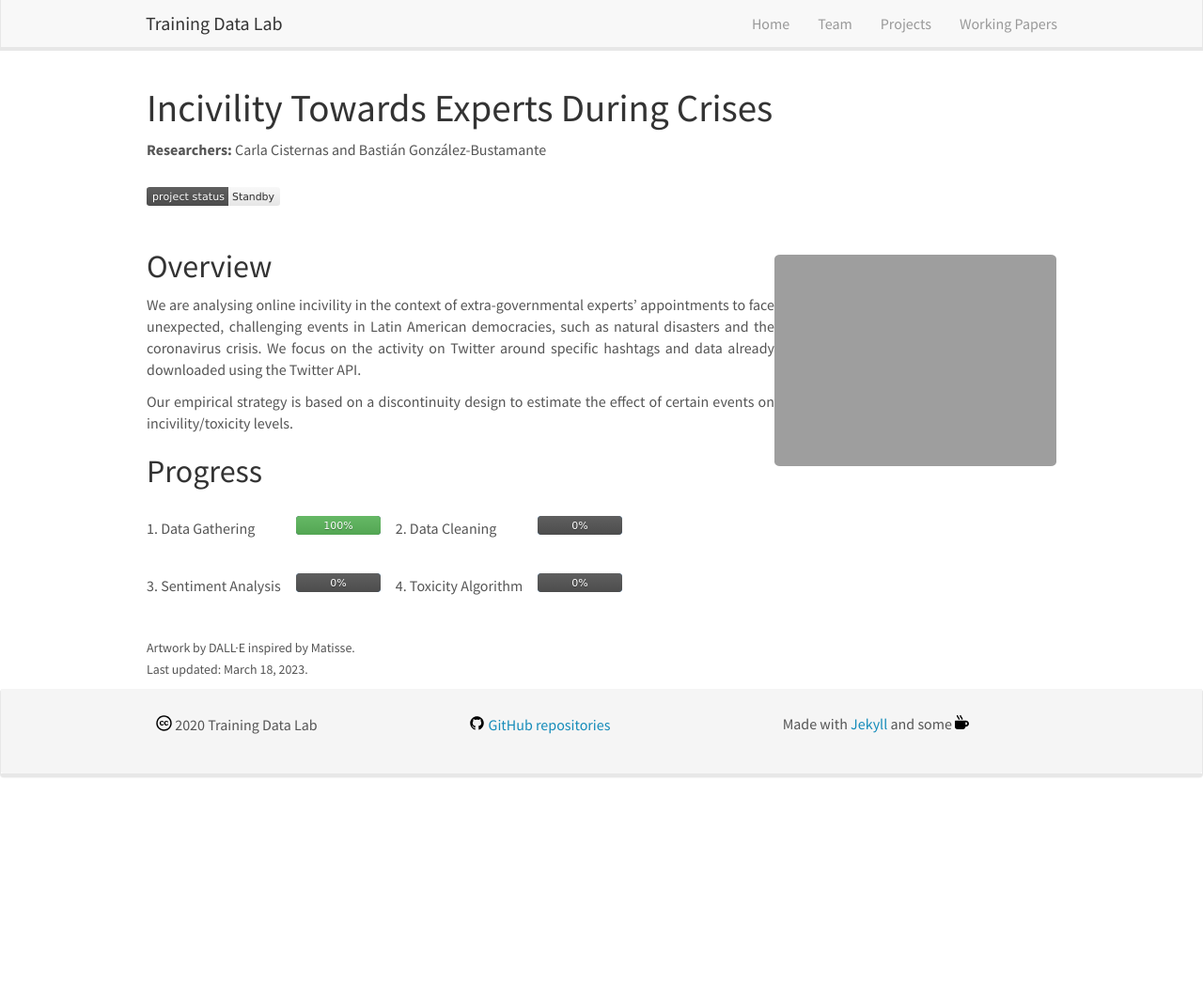
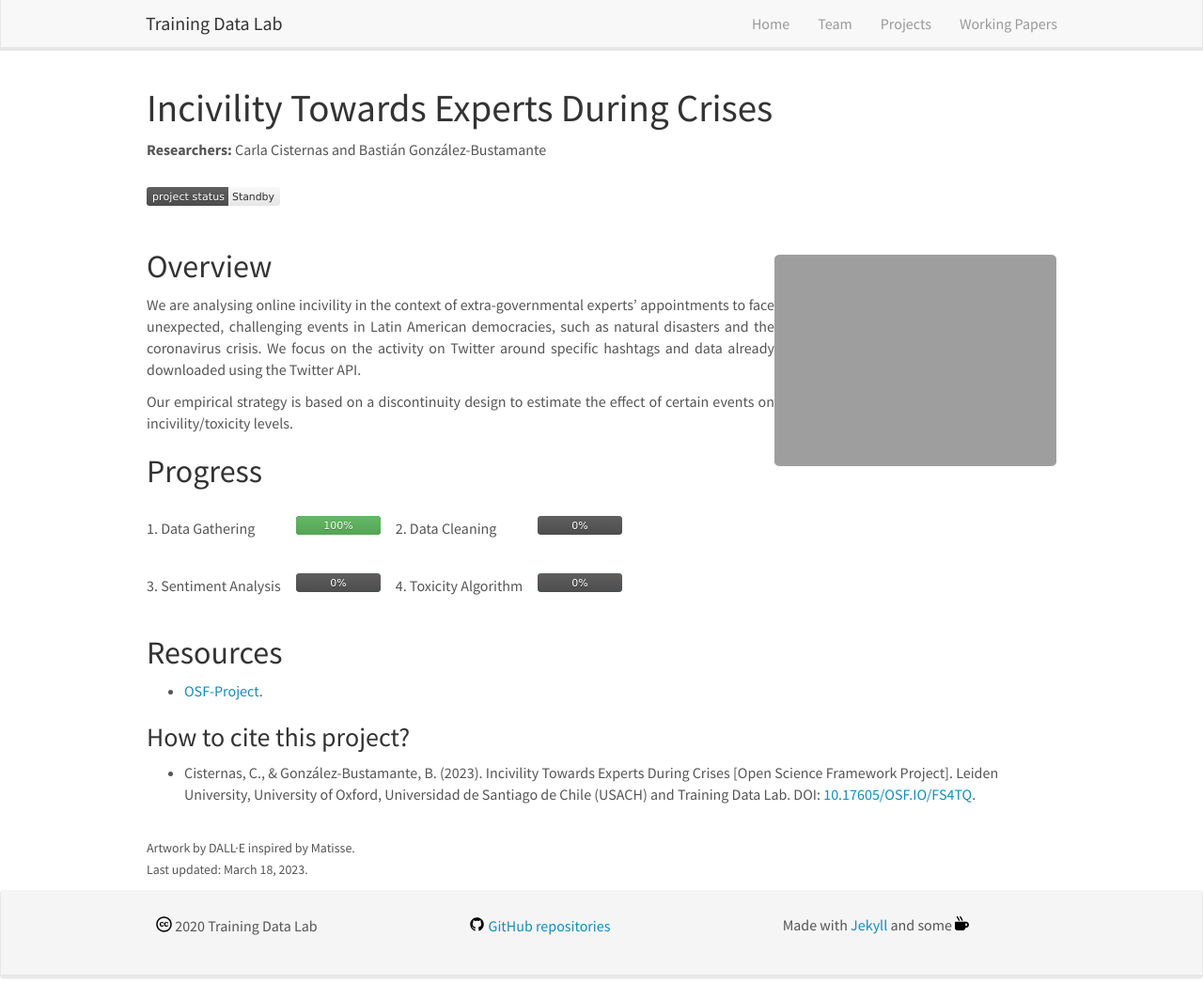
Before and after one commit to training-datalab/old-training-datalab.com, a Jekyll site: the page built from _pages/incivility-towards-experts-during-crises.md, in a window 1280 px wide and 1063 px high. Shown: the whole window at 94% size. Built offline with Jekyll 4.4.1, drawn with Linux system fonts in a browser that asks for light colours; nearby versions of some CDN libraries.

Commit message:
Update incivility-towards-experts-during-crises.md

```diff
--- a/_pages/incivility-towards-experts-during-crises.md
+++ b/_pages/incivility-towards-experts-during-crises.md
@@ -26,6 +26,14 @@
 | 1. Data Gathering | &nbsp;&nbsp;&nbsp;&nbsp;&nbsp; | ![100%]({{ site.url }}{{ site.baseurl }}/badges/progress_bar/100.svg) | &nbsp;&nbsp;&nbsp;&nbsp;&nbsp; | 2. Data Cleaning | &nbsp;&nbsp;&nbsp;&nbsp;&nbsp; | ![0%]({{ site.url }}{{ site.baseurl }}/badges/progress_bar/0.svg) |
 | 3. Sentiment Analysis | &nbsp;&nbsp;&nbsp;&nbsp;&nbsp; | ![0%]({{ site.url }}{{ site.baseurl }}/badges/progress_bar/0.svg) | &nbsp;&nbsp;&nbsp;&nbsp;&nbsp; | 4. Toxicity Algorithm | &nbsp;&nbsp;&nbsp;&nbsp;&nbsp; | ![0%]({{ site.url }}{{ site.baseurl }}/badges/progress_bar/0.svg) |
 
+## Resources
+
+- <a href="https://doi.org/10.17605/OSF.IO/FS4TQ" target="_blank">OSF-Project</a>.
+
+### How to cite this project?
+
+- Cisternas, C., & González-Bustamante, B. (2023). Incivility Towards Experts During Crises [Open Science Framework Project]. Leiden University, University of Oxford, Universidad de Santiago de Chile (USACH) and Training Data Lab. DOI: <a href="https://doi.org/10.17605/OSF.IO/FS4TQ" target="_blank">10.17605/OSF.IO/FS4TQ</a>.
+
 <br />
 <small>Artwork by DALL·E inspired by Matisse.</small><br />
 <small>Last updated: March 18, 2023.</small>
```
